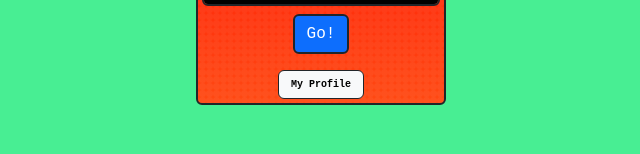
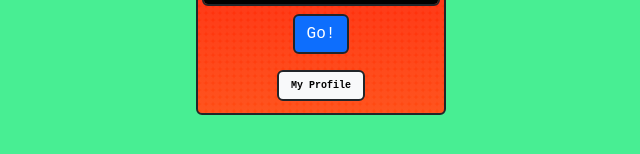
Before and after one commit to betoayza/pokedex, a React (Vite) app: page / in a window 1280 px wide. Shown: the part 190-344 px from the top of the page, without its empty margins (319-959 px from the left). Built offline with nearby package versions, Linux system fonts and the light colour scheme.

Commit message:
UI/UX added

```diff
--- a/src/App.jsx
+++ b/src/App.jsx
@@ -1,15 +1,15 @@
-import { useState } from 'react'
-import { Pokedex } from './components/Pokedex'
+import { useState } from "react";
+import { Pokedex } from "./components/Pokedex";
 import "bootstrap-icons/font/bootstrap-icons.css";
 
 function App() {
-  const [count, setCount] = useState(0)
+  const [count, setCount] = useState(0);
 
   return (
-    <div className="App">
+    <div className="App h-auto">
       <Pokedex />
     </div>
-  )
+  );
 }
 
-export default App
+export default App;
--- a/src/components/Pokedex.jsx
+++ b/src/components/Pokedex.jsx
@@ -72,14 +72,16 @@ export const Pokedex = () => {
   return modal ? (
     <Modal></Modal>
   ) : (
-    <div className={"w-auto"} style={{ display: "grid", placeItems: "center" }}>
+    <div className={"w-auto h-auto"} style={{ display: "grid", placeItems: "center" }}>
       <div
         className="card p-1 border border-dark border-2"
         id={"pokedex"}
         style={{ width: "auto", height: "auto" }}
       >
         <div
-          className={"h-auto p-3 border border-dark border-2 rounded text-center"}
+          className={
+            "h-auto p-3 border border-dark border-2 rounded text-center"
+          }
           style={{
             width: "100%",
             height: "auto",
@@ -137,7 +139,7 @@ export const Pokedex = () => {
 
         <div className="" style={{ display: "grid", placeItems: "center" }}>
           <button className={"btn"}>
-            <i class="bi-circle-fill"></i>
+            <i className="bi-circle-fill"></i>
           </button>
           <form
             onSubmit={handleSubmit}
@@ -168,7 +170,7 @@ export const Pokedex = () => {
           <p className="card-text">{""}</p>
 
           <button
-            className={"btn btn-light border border-dark border-1"}
+            className={"btn btn-light border border-dark border-2 mb-2"}
             style={{
               fontFamily: "monospace",
               fontSize: "10px",
```
